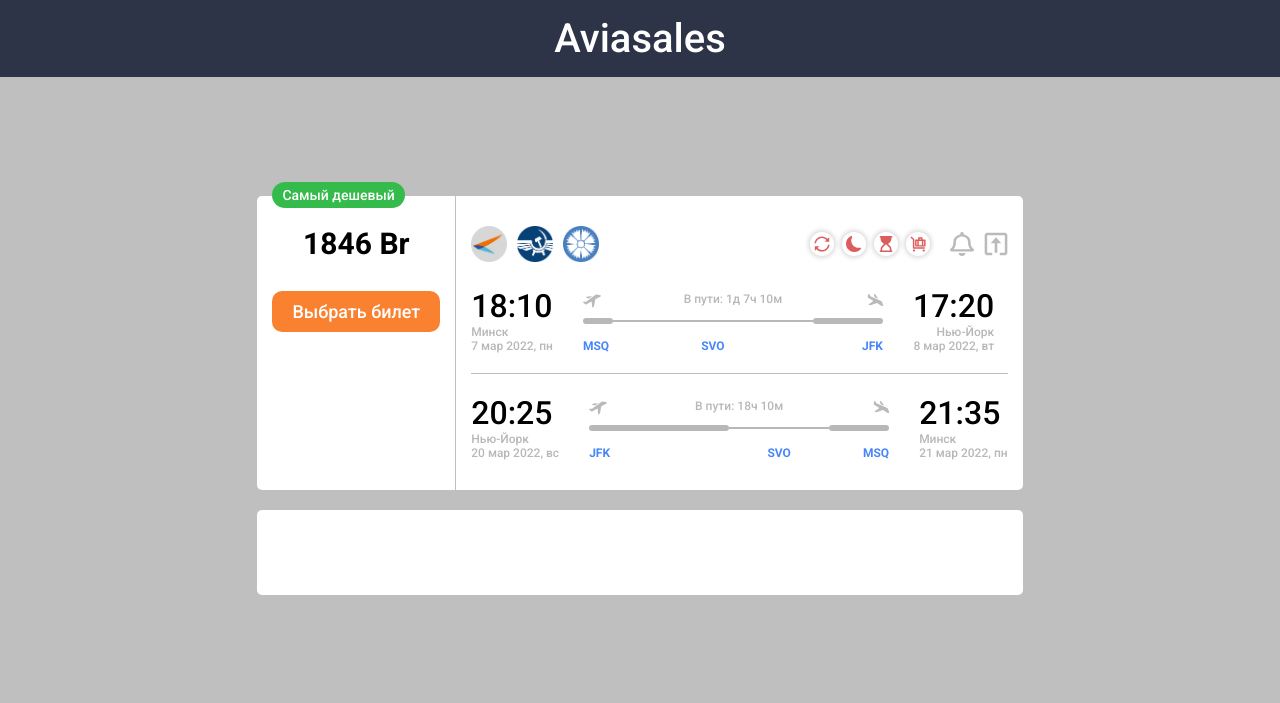
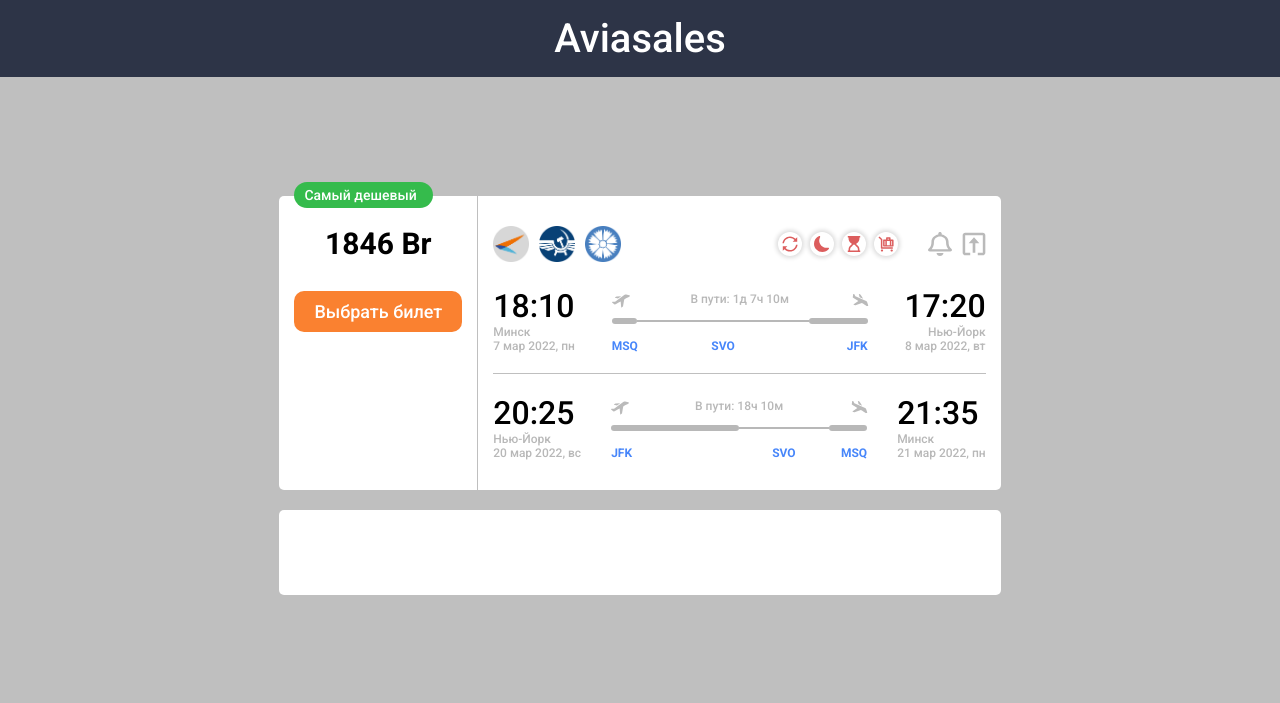
Before and after one commit to Alexej-Ilyutik/datamola-course, a plain HTML site: page Extra_tasks/Task-1.2_aviasales/index.html in a window 1280 px wide. Shown: the top 703 px of the page. Drawn offline with Linux system fonts and the light colour scheme.

Commit message:
feat: add adaptive

```diff
--- a/Extra_tasks/Task-1.2_aviasales/index.html
+++ b/Extra_tasks/Task-1.2_aviasales/index.html
@@ -83,16 +83,16 @@
                     <img class="travel-time__finish" src="assets/svg/airplane.svg" alt="airplane">
                   </div>
                   <div class="travel-time__graf">
-                    <div class="travel-time__way1 way1">
-                      <div class="way1__line1"></div>
+                    <div class="travel-time__way1 way1_1">
+                      <div class="way1__line"></div>
                       <p class="way1__info">msq</p>
                     </div>
-                    <div class="travel-time__transfer transfer">
-                      <div class="transfer__line1"></div>
+                    <div class="travel-time__transfer transfer1_1">
+                      <div class="transfer__line"></div>
                       <p class="transfer__info">svo</p>
                     </div>
-                    <div class="travel-time__way2 way2">
-                      <div class="way2__line1"></div>
+                    <div class="travel-time__way2 way2_1">
+                      <div class="way2__line"></div>
                       <p class="way2__info">jfk</p>
                     </div>
                   </div>
@@ -117,16 +117,16 @@
                     <img class="travel-time__finish" src="assets/svg/airplane.svg" alt="airplane">
                   </div>
                   <div class="travel-time__graf">
-                    <div class="travel-time__way1 way1">
-                      <div class="way1__line2"></div>
+                    <div class="travel-time__way1 way1_2">
+                      <div class="way1__line"></div>
                       <p class="way1__info">jfk</p>
                     </div>
-                    <div class="travel-time__transfer transfer">
-                      <div class="transfer__line2"></div>
+                    <div class="travel-time__transfer transfer1_2">
+                      <div class="transfer__line"></div>
                       <p class="transfer__info">svo</p>
                     </div>
-                    <div class="travel-time__way2 way2">
-                      <div class="way2__line2"></div>
+                    <div class="travel-time__way2 way2_2">
+                      <div class="way2__line"></div>
                       <p class="way2__info">msq</p>
                     </div>
                   </div>
--- a/Extra_tasks/Task-1.2_aviasales/style.css
+++ b/Extra_tasks/Task-1.2_aviasales/style.css
@@ -63,6 +63,7 @@
   border-radius: 5px;
   cursor: pointer;
   display: flex;
+  flex-wrap: wrap;
 }
 
 ul {
@@ -75,8 +76,13 @@
   padding: 30px 15px;
 }
 
+.ticket__info {
+  margin: 0 auto;
+}
+
 .ticket__price {
   position: relative;
+  margin: 0 auto;
 }
 
 .ticket__price h3 {
@@ -93,6 +99,7 @@
   padding: 5px 10px;
   top: -14px;
   border-radius: 15px;
+  width: 70%;
 }
 
 .first {
@@ -124,9 +131,16 @@
   display: flex;
 }
 
+.trip-info__left {
+  flex-wrap: wrap;
+  gap: 10px;
+}
+
 .ticket__direction {
   align-items: flex-end;
   gap: 30px;
+  flex-wrap: wrap;
+  justify-content: space-between;
 }
 
 .travel-time__trip-time {
@@ -138,6 +152,14 @@
   justify-content: space-between;
   align-items: center;
   margin-bottom: 25px;
+  flex-wrap: wrap;
+  gap: 15px;
+}
+
+.travel-time__graf {
+  min-width: 250px;
+  max-width: 300px;
+  width: 20vw;
 }
 
 .trip-info__operators ul,
@@ -221,52 +243,48 @@
   transform: rotate(60deg);
 }
 
-.way1__line1,
-.transfer__line1,
-.way2__line1,
-.way1__line2,
-.transfer__line2,
-.way2__line2 {
+.way1__line,
+.transfer__line,
+.way2__line {
   background-color: var(--gray-color);
+  width: 100%;
 }
 
-.way1__line1,
-.way2__line1,
-.way1__line2,
-.way2__line2 {
+.way1__line,
+.way2__line {
   border-radius: 3px;
   height: 6px;
   margin-bottom: 15px;
 }
 
-.way1__line1 {
-  width: 30px;
-}
-
-.transfer__line1 {
-  width: 200px;
+.transfer__line {
   height: 2px;
   margin-top: 2px;
   margin-bottom: 17px;
 }
 
-.way2__line1 {
-  width: 70px;
+.way1_1 {
+  width: 10%;
 }
 
-.way1__line2 {
-  width: 140px;
+.transfer1_1 {
+  width: 67%;
 }
 
-.transfer__line2 {
-  width: 100px;
-  height: 2px;
-  margin-top: 2px;
-  margin-bottom: 17px;
+.way2_1 {
+  width: 23%;
 }
 
-.way2__line2 {
-  width: 60px;
+.way1_2 {
+  width: 50%;
+}
+
+.transfer1_2 {
+  width: 35%;
+}
+
+.way2_2 {
+  width: 15%;
 }
 
 .way1__info,
```
